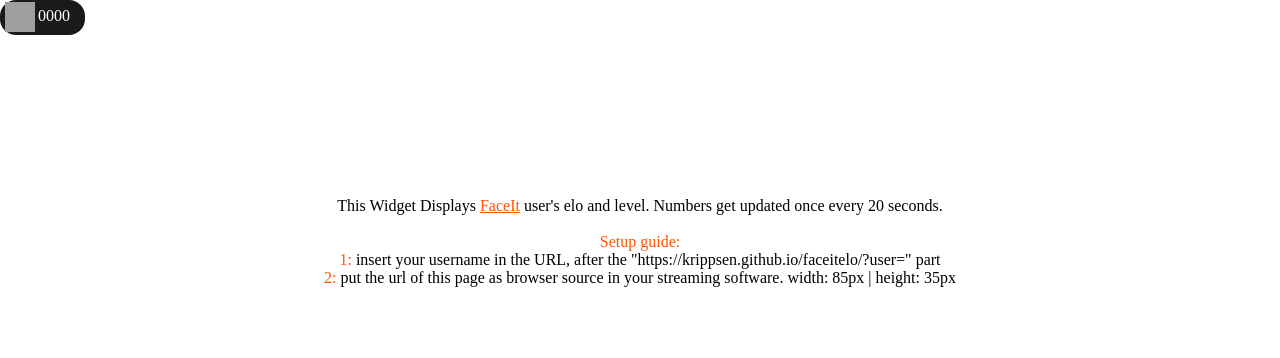
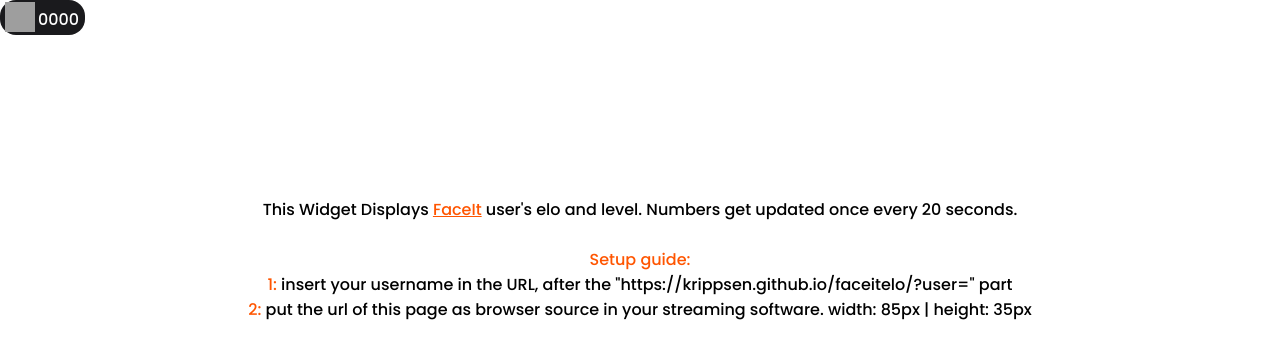
Before and after one commit to krippsen/faceitelo, a plain HTML site: page index.html in a window 1280 px wide. Drawn offline with Linux system fonts and the light colour scheme; no server answers; grey boxes are pictures that could not be loaded.

Commit message:
Update main.css changed font family to poppins

```diff
--- a/main.css
+++ b/main.css
@@ -9,7 +9,7 @@ body{margin: 0;}
 }
 #elo{
   color: white;
-  font-family: play;
+  font-family: poppins;
   position: absolute;
   top: 7px;
   left: 38px;
@@ -21,7 +21,7 @@ body{margin: 0;}
   border-radius: 16px;
 }
 #tutor{
-  font-family: play;
+  font-family: poppins;
   text-align: center;
 }
 .yellow{
```
